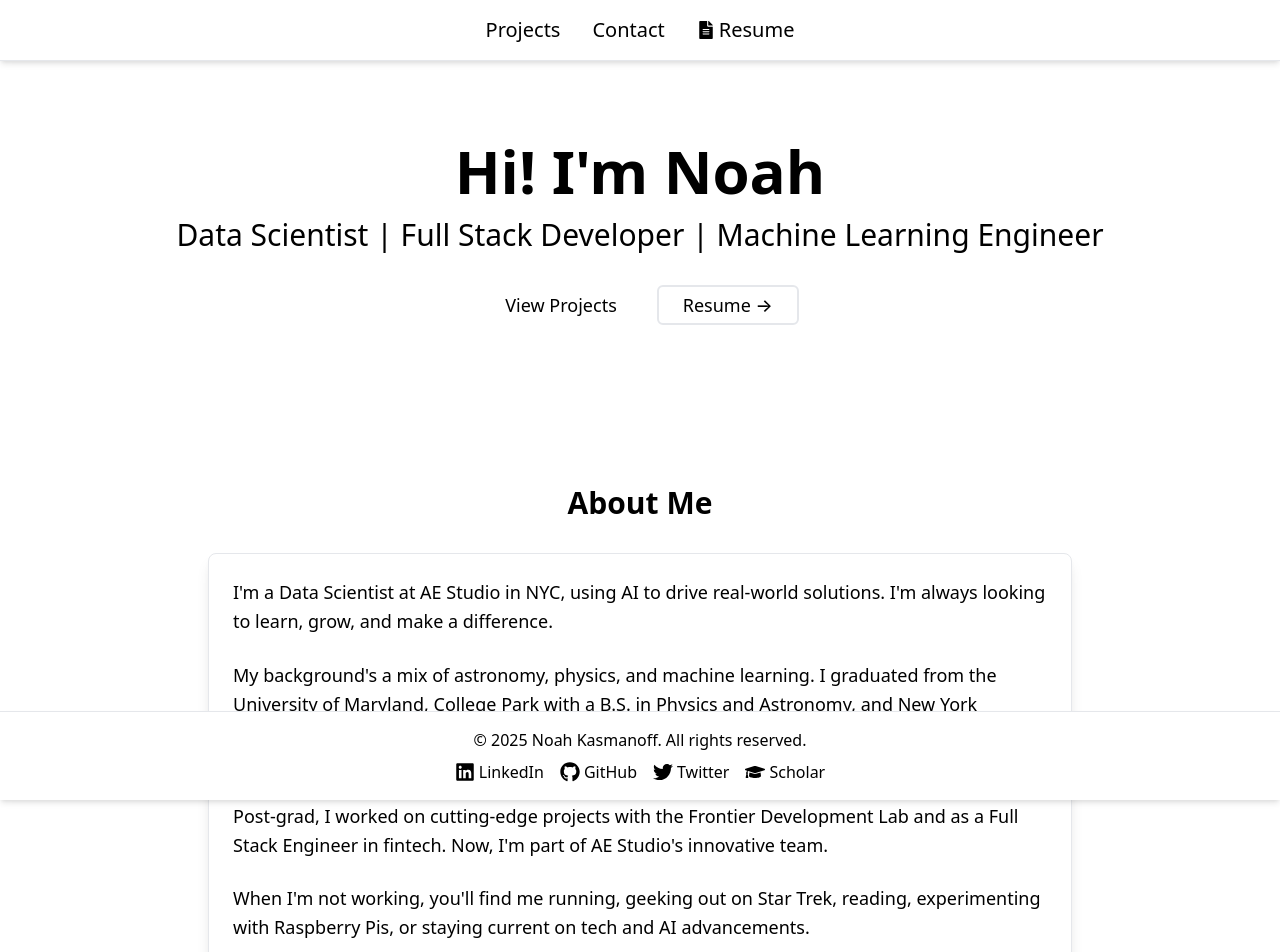
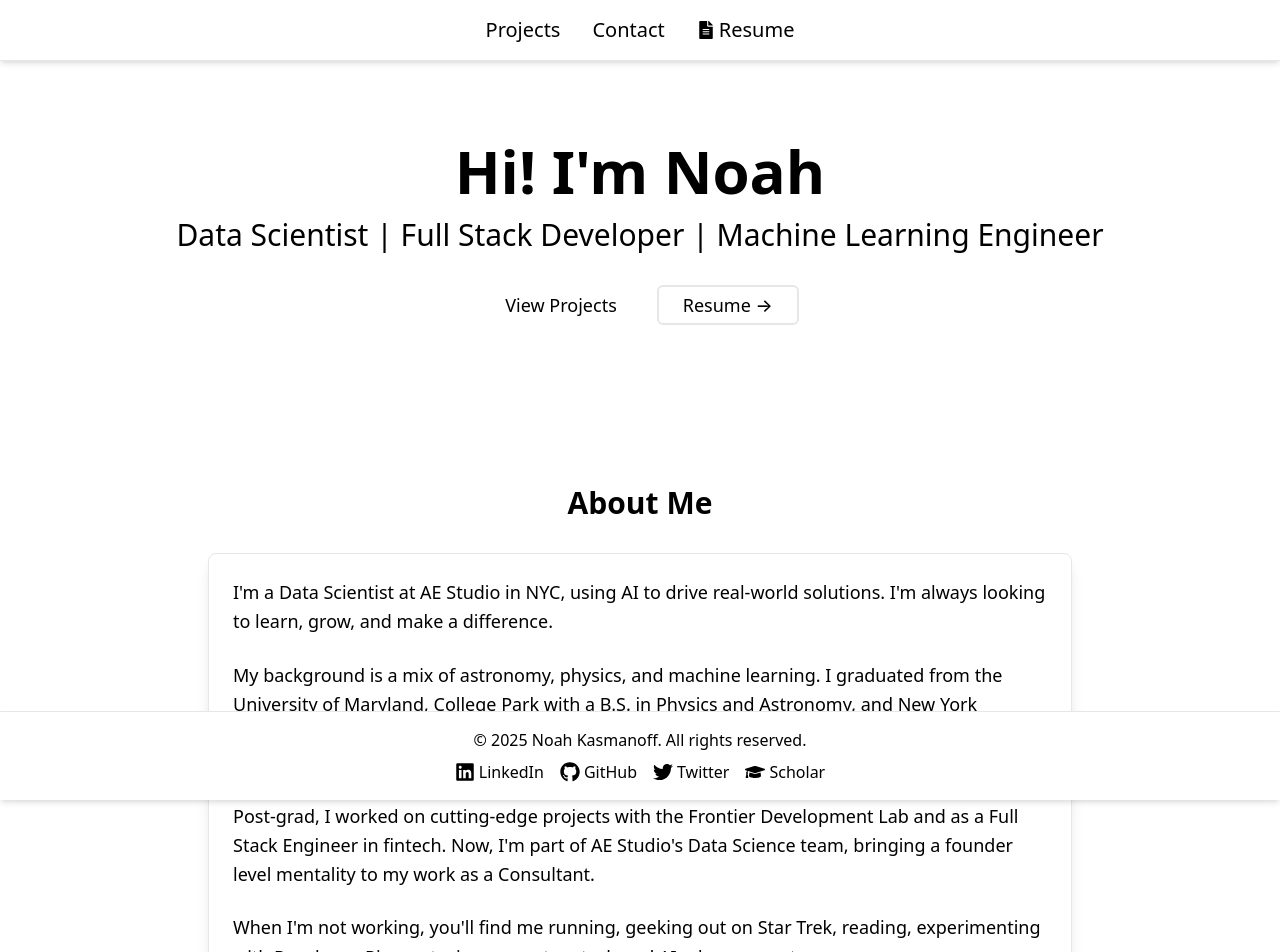
Before and after one commit to nkasmanoff/nkasmanoff.github.io, a React (Create React App) app: page / in a window 1280 px wide. Shown: the top 952 px of the page. Built offline with nearby package versions, Linux system fonts and the light colour scheme.

Commit message:
update about

```diff
--- a/src/components/About.js
+++ b/src/components/About.js
@@ -13,13 +13,13 @@ const About = () => {
           </p>
           <br />
           <p className="text-lg text-foreground leading-relaxed">
-          My background's a mix of astronomy, physics, and machine learning. I graduated from the University of Maryland, College Park with a B.S. in Physics and Astronomy, and New York University with a M.S. in Data Science.
-          I've conducted research at organizations like NASA, US Food & Drug Administration, the Flatiron Institute, and NYU Langone Health.
+          My background is a mix of astronomy, physics, and machine learning. I graduated from the University of Maryland, College Park with a B.S. in Physics and Astronomy, and New York University with a M.S. in Data Science.
+          During my studies, I conducted research at organizations like NASA, US Food & Drug Administration, the Flatiron Institute, and NYU Langone Health.
           </p>
 
           <br />
           <p className="text-lg text-foreground leading-relaxed">
-          Post-grad, I worked on cutting-edge projects with the Frontier Development Lab and as a Full Stack Engineer in fintech. Now, I'm part of AE Studio's innovative team.
+          Post-grad, I worked on cutting-edge projects with the Frontier Development Lab and as a Full Stack Engineer in fintech. Now, I'm part of AE Studio's Data Science team, bringing a founder level mentality to my work as a Consultant.
           </p>
 
           <br />
```
